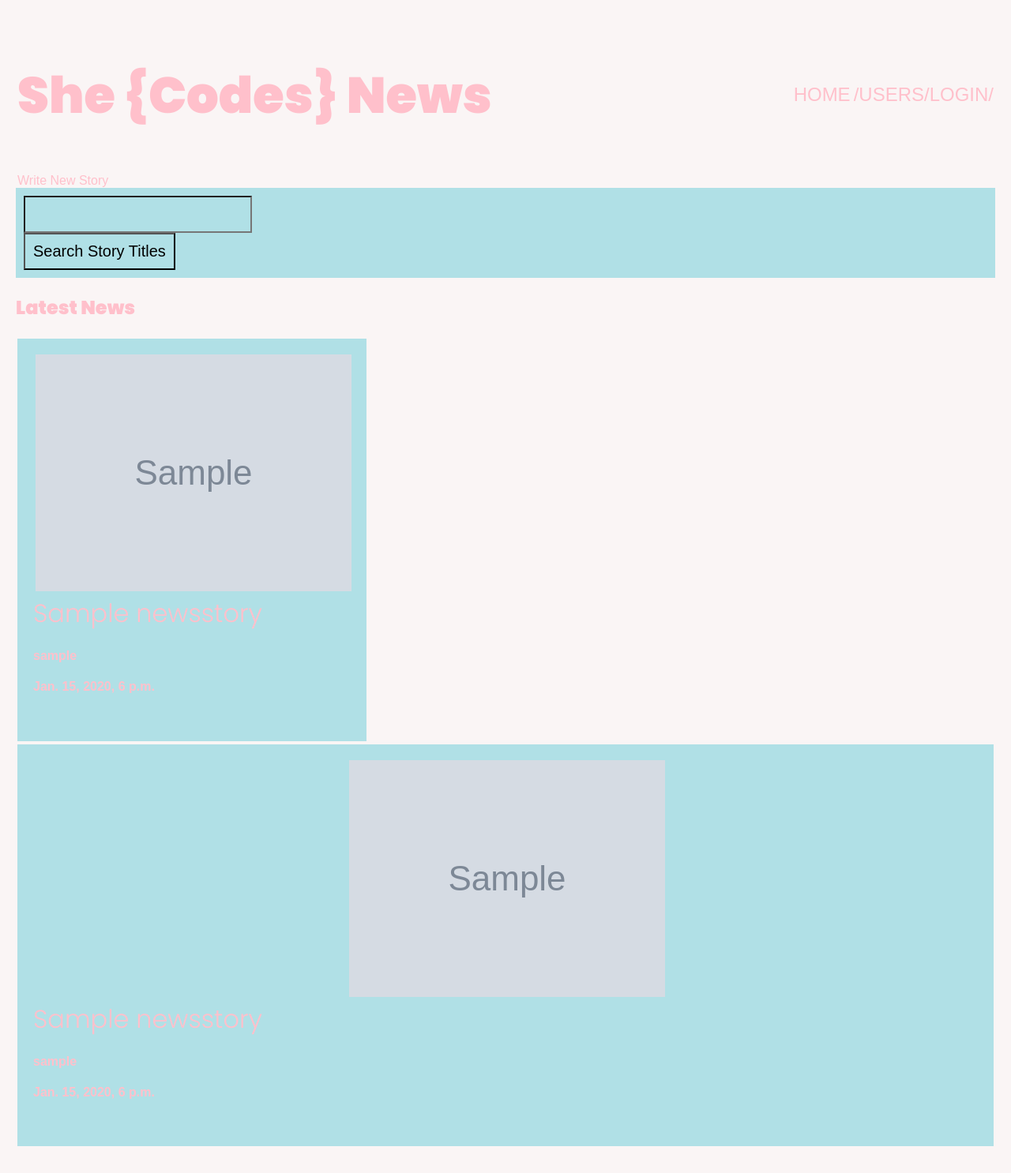
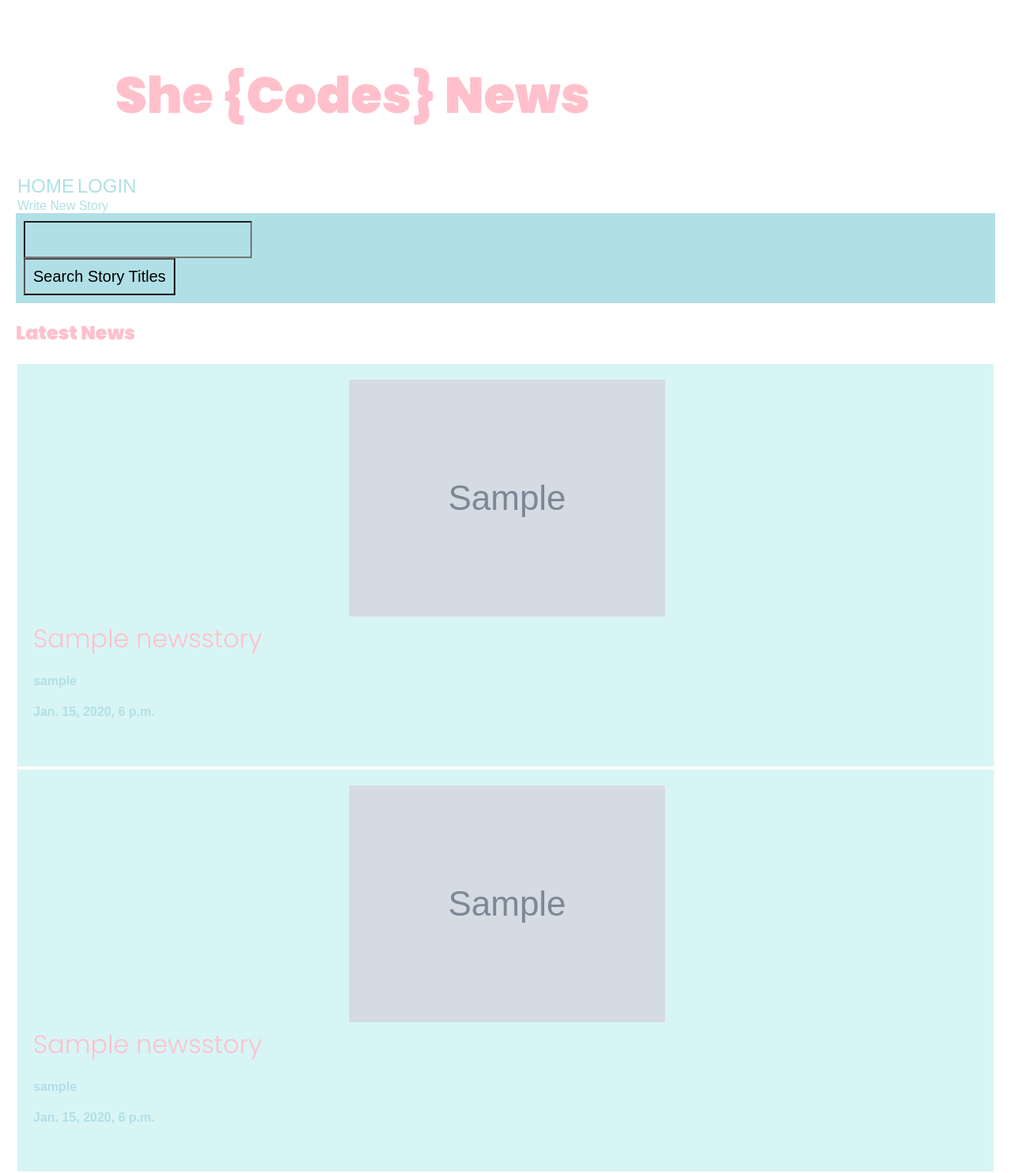
Before and after one commit to bel-lloyd/django-news-project, a Django app: page /news/ in a window 1280 px wide. Shown: the whole page at 79% size. Before the commit the page ends 1452 px from the top, so only its background shows below. Run offline with Django 3.2, Linux system fonts and the light colour scheme; tables that the repository leaves empty hold one stand-in row (values such as "Sample post"); grey boxes marked "Sample" are stand-in pictures; parts of the project's set-up code (start-up, migrations or seed data) failed here and were passed over; some web fonts are replaced.

Commit message:
Styling and user app

```diff
--- a/requirements.txt
+++ b/requirements.txt
@@ -1 +1,5 @@
 Django==3.2.5
+gunicorn==20.1.0
+dj-database-url==0.5.0
+psycopg2==2.9.1
+whitenoise==5.2.0
--- a/she_codes_news/news/forms.py
+++ b/she_codes_news/news/forms.py
@@ -6,7 +6,7 @@
 class StoryForm(ModelForm):
     class Meta:
         model = NewsStory
-        fields = ['title', 'author', 'pub_date', 'content', 'img_url']
+        fields = ['title', 'pub_date', 'content', 'img_url']
         widgets = {
             'pub_date': forms.DateInput(format=('%m/%d/%Y'),attrs={'class':'form-control', 'placeholder':'Select a date','type':'date'}),
             }
--- a/she_codes_news/news/models.py
+++ b/she_codes_news/news/models.py
@@ -1,5 +1,5 @@
+from django.contrib.auth import get_user_model
 from django.db import models
-from django.contrib.auth import get_user_model
 
 class NewsStory(models.Model):
     title = models.CharField(max_length=200)
--- a/she_codes_news/news/static/news/styles.css
+++ b/she_codes_news/news/static/news/styles.css
@@ -1,7 +1,7 @@
 .story-card {
     margin: 2px;
     padding: 20px;
-    background-color: powderblue;
+    background-color: rgb(159,231,229,.4);
 }
 
 .story-card img {
@@ -23,6 +23,11 @@
     display: flex;
     flex-wrap: wrap;
     justify-content: space-between;
+}
+
+#latest-stories .story-card {
+    flex-basis: 32%;
+    flex-grow: 1;
 }
 
 /* #story-card-1 {
--- a/she_codes_news/news/views.py
+++ b/she_codes_news/news/views.py
@@ -30,3 +30,7 @@
     context_object_name = 'storyForm'
     template_name = 'news/createStory.html'
     success_url = reverse_lazy('news:index')
+
+    def form_valid(self, form):
+        form.instance.author = self.request.user
+        return super().form_valid(form)
--- a/she_codes_news/static/styles.css
+++ b/she_codes_news/static/styles.css
@@ -8,7 +8,7 @@
 }
 
 body {
-    background-color: rgb(250, 245, 245);
+    background-color: white;
     padding: 20px;
 }
 
@@ -18,7 +18,7 @@
     margin: 0px, auto;
     display: flex;
     align-items: center;
-    justify-content: space-between;
+    justify-content: center;
 }
 
 h1, h2, h3 {
@@ -59,11 +59,11 @@
 a {
     margin: 2px;
     text-decoration: none;
-    color: pink;
+    color: powderblue;
 }
 
 a:hover {
-    color: rgb(252, 147, 252)
+    color: bisque
 }
 
 a, p {
--- a/she_codes_news/templates/base.html
+++ b/she_codes_news/templates/base.html
@@ -6,7 +6,7 @@
     <head>
         <meta charset="utf-8">
         <title>She Codes News</title>
-        <meta name="description" content="">
+        <meta name="description" content="Django, Python collaboration to achieve a functional website to allow users to enter news stories">
         <meta name="author" content="Bel Lloyd">
         <link href="https://fonts.googleapis.com/css?family=Manjari&display=swap" rel="stylesheet">
         <link rel="stylesheet" type="text/css" href="{% static 'styles.css' %}">
@@ -20,10 +20,12 @@
                     <h1>She {Codes} News</h1>
                 </a>
             </div>
-                {% include './nav.html' %}
         </header>
-
-        <!-- content blocks here -->
-        {% block content %}{% endblock %}
+        <div id="nav">
+            {% include './nav.html' %}
+        </div>
+        <div id="news-page">
+            {% block content %}{% endblock %}
+        </div>
     </body>
 </html>
--- a/she_codes_news/templates/nav.html
+++ b/she_codes_news/templates/nav.html
@@ -4,6 +4,6 @@
         <a href="#">{{ user.username }} </a>
         <a href="{% url 'logout' %}">Logout </a>
     {% else %}
-        <a href="#">{% url 'login' %}</a>
+        <a href="{% url 'login' %}">Login</a>
     {% endif %}
 </nav>
```
Also changed, not shown: she_codes_news/she_codes_news/settings.py (+16 -3 lines), 1 other file.
